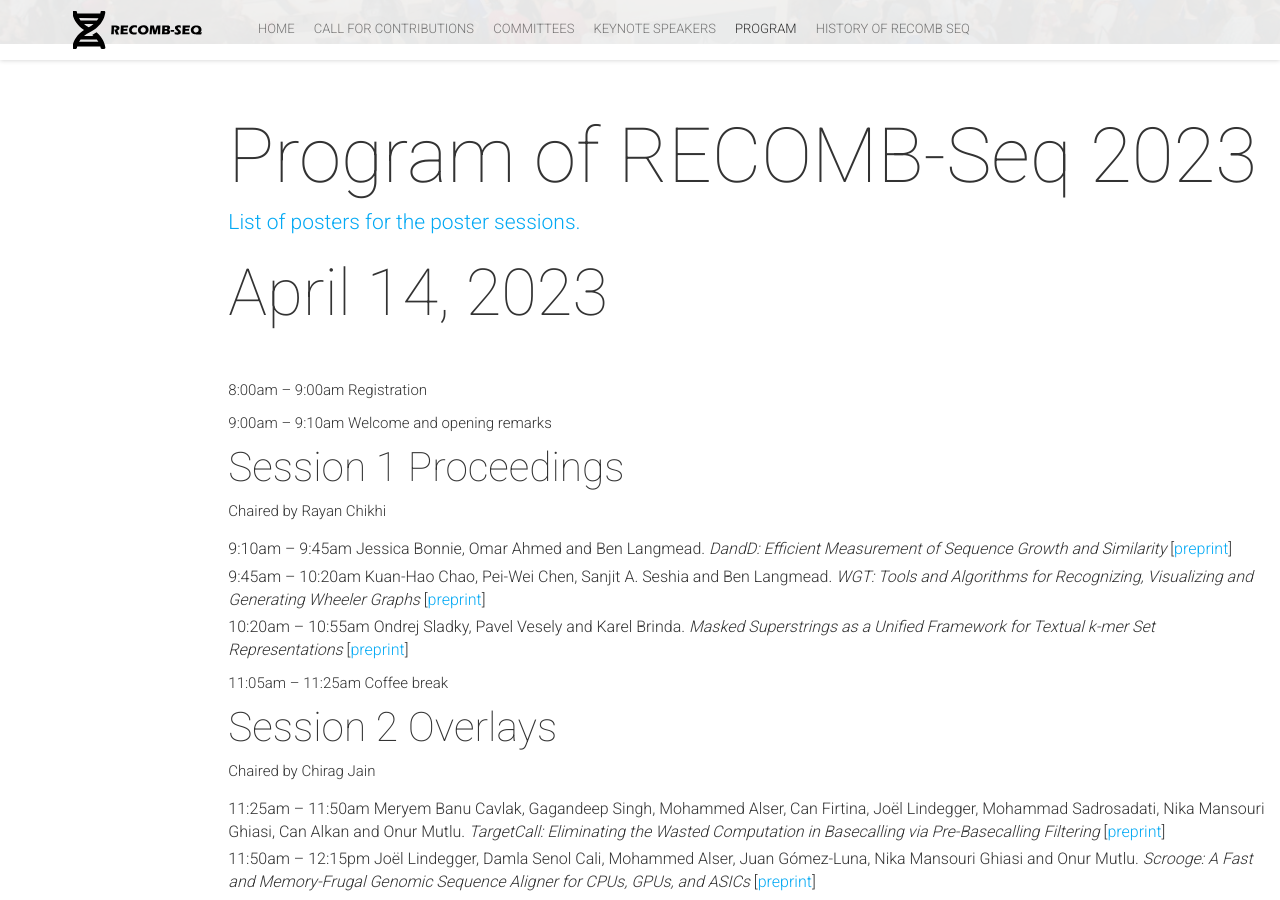
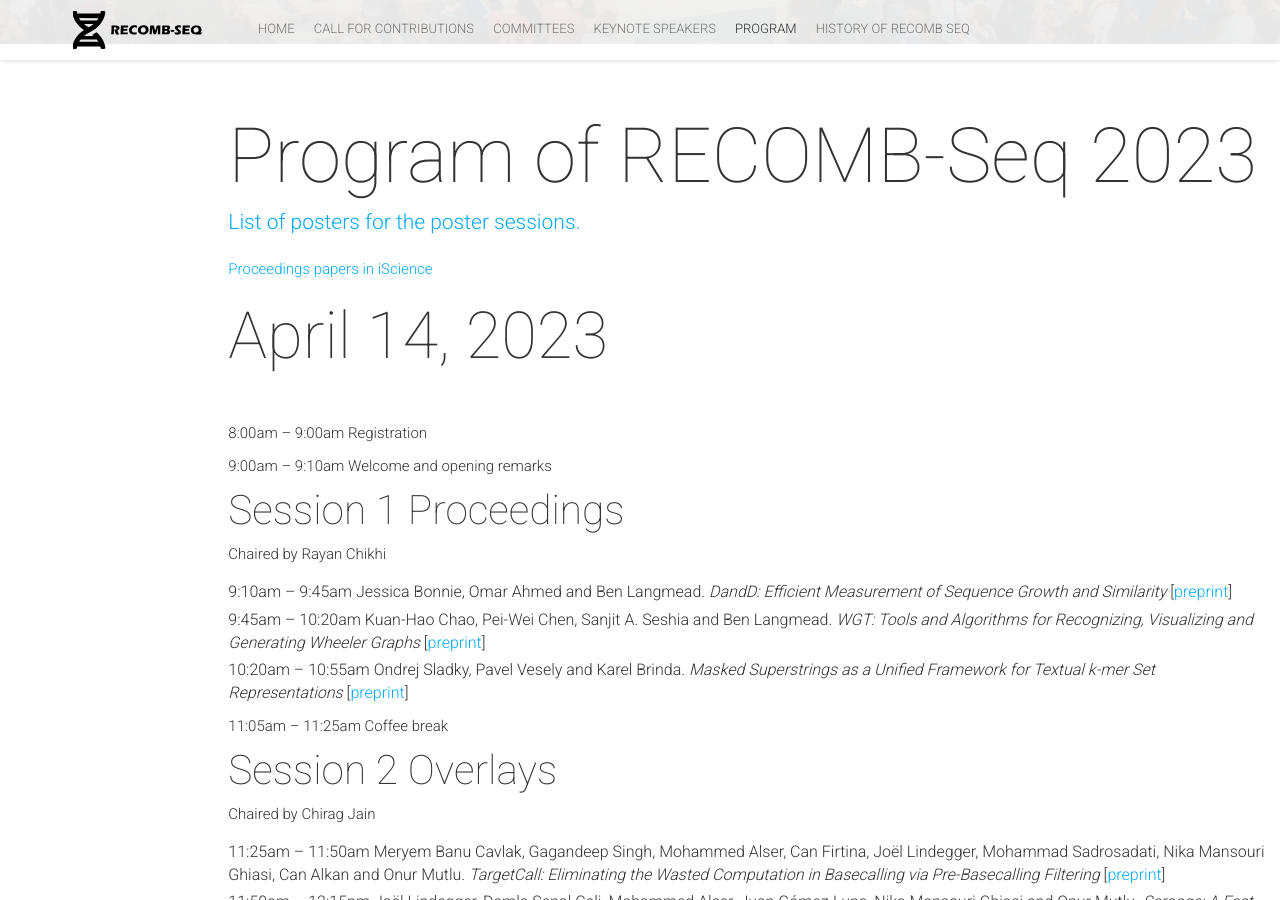
Before and after one commit to recomb-seq/recomb-seq.github.io, a Jekyll site: the page built from schedule.html, in a window 1280 px wide and 900 px high, scrolled down 363 px. Built offline with Jekyll 4.4.1, drawn with Linux system fonts in a browser that asks for light colours; nearby versions of some CDN libraries; comment, search, counter and statistics services are not loaded.

Commit message:
Update schedule-tbd.html

```diff
--- a/_includes/schedule-tbd.html
+++ b/_includes/schedule-tbd.html
@@ -5,6 +5,8 @@
             <h2>Program of RECOMB-Seq 2023</h2>
 
             <p class="lead"><a href="/posters/">List of posters for the poster sessions.</a></p>
+
+            <p><a href="https://www.sciencedirect.com/journal/iscience/special-issue/103F93M98NT">Proceedings papers in iScience</a></p>
 
 <h3>April 14, 2023</h3>
 
@@ -57,7 +59,7 @@
 
 <h4>Session 6 Proceedings</h4><p>Chaired by Ben Langmead</p>
 <ul>
-<li>9:20am – 9:55am Yunfei Hu, Yuying Zhao, Curtis Schunk, Yingxiang Ma, Tyler Derr and Xin Maizie Zhou. <em>ADEPT: Autoencoder with Differentially Expressed Genes and Imputation for a Robust Spatial Transcriptomics Clustering</em></li>
+<li>9:20am – 9:55am Yunfei Hu, Yuying Zhao, Curtis Schunk, Yingxiang Ma, Tyler Derr and Xin Maizie Zhou. <em>ADEPT: Autoencoder with Differentially Expressed Genes and Imputation for a Robust Spatial Transcriptomics Clustering</em> [<a href="https://doi.org/10.1016/j.isci.2023.106792">iScience</a>]</li>
 <li>9:55am – 10:30am Noor Pratap Singh, Michael I Love and Rob Patro. <em>TreeTerminus - Creating Transcript Trees Using Inferential Replicate Counts</em> [<a href="https://www.biorxiv.org/content/10.1101/2022.11.01.514769.abstract">preprint</a>]</li>
 <li>10:30am – 11:05am Camila Duitama González, Samarth Rangavittal, Riccardo Vicedomini, Hugues Richard and Rayan Chikhi. <em>aKmerBroom: Ancient Oral DNA Decontamination Using Bloom Filters on k-mer Sets</em></li>
 </ul>
```
